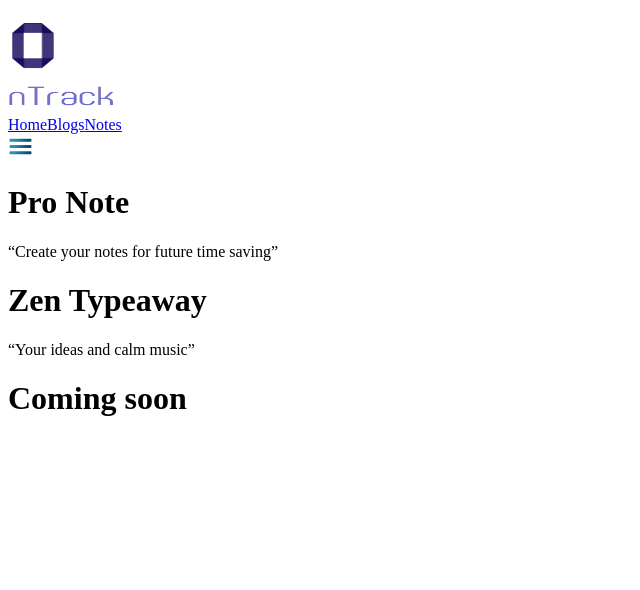
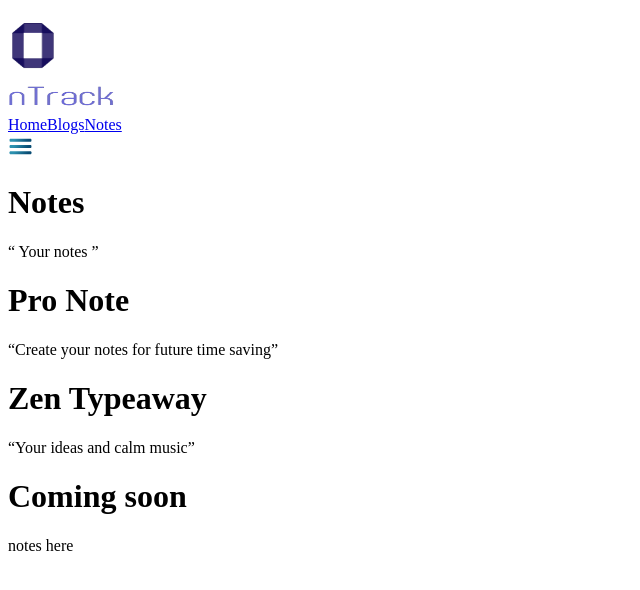
Before and after one commit to chirag4582/ontrack, a Next.js app: page /notes in a window 1280 px wide. Shown: the top 590 px of the page, without its empty margins (0-640 px from the left). Built offline with nearby package versions, Linux system fonts and the light colour scheme.

Commit message:
added rich editor

```diff
--- a/app/notes/page.tsx
+++ b/app/notes/page.tsx
@@ -1,12 +1,16 @@
 "use client";
+
 import Navbar from "@/components/Navbar";
+import Pronote from "@/components/Pronote";
+import Zen from "@/components/Zen";
+import Notesdisplay from "@/components/Notes";
 import { useEffect, useState } from "react";
 import Image from "next/image";
 
 export default function Notes() {
   const [isOpen, setIsOpen] = useState(false);
   const [customClass, setcustomClass] = useState({ sidebar: "hidden" });
-
+  const [renderFile, setrenderFile] = useState("Notesdisplay");
   useEffect(() => {
     if (isOpen) {
       setcustomClass({ sidebar: "flex-1 bg-slate-900 max-w-xs h-full pb-72" });
@@ -19,6 +23,15 @@ export default function Notes() {
     setIsOpen((prev) => !prev);
   };
 
+  const renderComponent = () => {
+    if (renderFile === "Pronote") {
+      return <Pronote />;
+    } else if (renderFile === "Zen") {
+      return <Zen />;
+    } else {
+      return <Notesdisplay />;
+    }
+  };
   return (
     <div>
       <Navbar />
@@ -35,14 +48,43 @@ export default function Notes() {
       <div className="flex">
         {/* sidebar */}
         <div className={`${customClass.sidebar}`}>
-        <h1 className="text-lg font-bold mt-5 mb-2 p-2 mx-5 w-24 text-yellow-400 border border-yellow-500">Pro Note</h1>
-          <q className="mx-6 text-yellow-600 mt-1 mb-5 text-sm">Create your notes for future time saving</q>
-          <h1 className="text-lg font-bold mt-12 mb-2 p-2 mx-5 w-36 text-yellow-400 border border-yellow-500">Zen Typeaway</h1>
-          <q className="mx-6 text-yellow-600 mt-1 mb-5 text-sm">Your ideas and calm music</q>
-          <h1 className="text-red-500 my-20 mx-28 animate-pulse">Coming soon</h1>
+          <h1
+            onClick={() => {
+              setrenderFile("Notesdisplay");
+            }}
+            className="text-lg font-bold mt-5 mb-2 p-2  mx-5 w-[68px] text-yellow-400 border border-yellow-500"
+          >
+            Notes
+          </h1>
+          <q className="mx-6 text-yellow-600 mt-1 mb-5 text-sm"> Your notes </q>
+          <h1
+            onClick={() => {
+              setrenderFile("Pronote");
+            }}
+            className="text-lg font-bold mt-5 mb-2 p-2 mx-5 w-24 text-yellow-400 border border-yellow-500"
+          >
+            Pro Note
+          </h1>
+          <q className="mx-6 text-yellow-600 mt-1 mb-5 text-sm">
+            Create your notes for future time saving
+          </q>
+          <h1
+            onClick={() => {
+              setrenderFile("Zen");
+            }}
+            className="text-lg font-bold mt-8 mb-2 p-2 mx-5 w-36 text-yellow-400 border border-yellow-500"
+          >
+            Zen Typeaway
+          </h1>
+          <q className="mx-6 text-yellow-600 mt-1 mb-5 text-sm">
+            Your ideas and calm music
+          </q>
+          <h1 className="text-red-500 my-[39.7px]  mx-28 animate-pulse">
+            Coming soon
+          </h1>
         </div>
         {/* main  */}
-        <div className="flex-1"></div>
+        <div className="flex-1">{renderComponent()}</div>
       </div>
     </div>
   );
--- /dev/null
+++ b/components/Notes.tsx
@@ -0,0 +1,5 @@
+export default function Notesdisplay (){
+    return (
+        <div>notes here</div>
+    )
+}
--- /dev/null
+++ b/components/Pronote.tsx
@@ -0,0 +1,41 @@
+import { useState } from "react";
+import dynamic from "next/dynamic";
+import "react-quill/dist/quill.snow.css";
+import ReactQuill from "react-quill";
+
+export default function Pronote() {
+  const [value, setValue] = useState("");
+  const [notes, setnotes] = useState([]);
+  return (
+    <div className="flex flex-col items-center h-[87.8vh] bg-slate-500 ">
+      <ReactQuill
+        className="w-[78vw] mt-2  bg-slate-400 h-[79vh]"
+        theme="snow"
+        value={value}
+        onChange={setValue}
+      />
+      ;
+      <div className="absolute top-[3.9vh] right-5" >
+        <button className="px-2">
+          <p
+          className="bg-yellow-300 border border-slate-700 w-12   text-slate-600 my-[10vh]"
+          onClick={() => {
+            setValue("");
+          }}
+        >
+          Reset
+        </p></button>
+        <button className=" px-2">
+          <p
+          className="bg-yellow-300 border border-slate-700 w-12 text-slate-600 my-[10vh]"
+          onClick={() => {
+            console.log(value);
+          }}
+        >
+          Save
+        </p></button>
+
+      </div>
+    </div>
+  );
+}
--- /dev/null
+++ b/components/Zen.tsx
@@ -0,0 +1,5 @@
+export default function Zen (){
+    return (
+        <div>Zen here</div>
+    )
+}
--- a/package.json
+++ b/package.json
@@ -9,16 +9,19 @@
     "lint": "next lint"
   },
   "dependencies": {
+    "@lexical/react": "^0.11.1",
     "@types/node": "20.3.1",
     "@types/react": "18.2.12",
     "@types/react-dom": "18.2.5",
     "autoprefixer": "10.4.14",
     "eslint": "8.43.0",
     "eslint-config-next": "13.4.6",
+    "lexical": "^0.11.1",
     "next": "13.4.6",
     "postcss": "8.4.24",
     "react": "18.2.0",
     "react-dom": "18.2.0",
+    "react-quill": "^2.0.0",
     "tailwindcss": "3.3.2",
     "typescript": "5.1.3"
   }
--- a/tailwind.config.js
+++ b/tailwind.config.js
@@ -46,7 +46,7 @@ module.exports = {
       animation: {
         "slide-transition": "slide 0.5s linear forwards",
         "rotate-stop": "custrot 1s linear forwards",
-        "pop-out": "pop 1s linear forwards",
+        "pop-out": "pop 3s linear forwards",
       },
     },
   },
```
Also changed, not shown: 1 other file (tests, documents, lock files or other folders).
